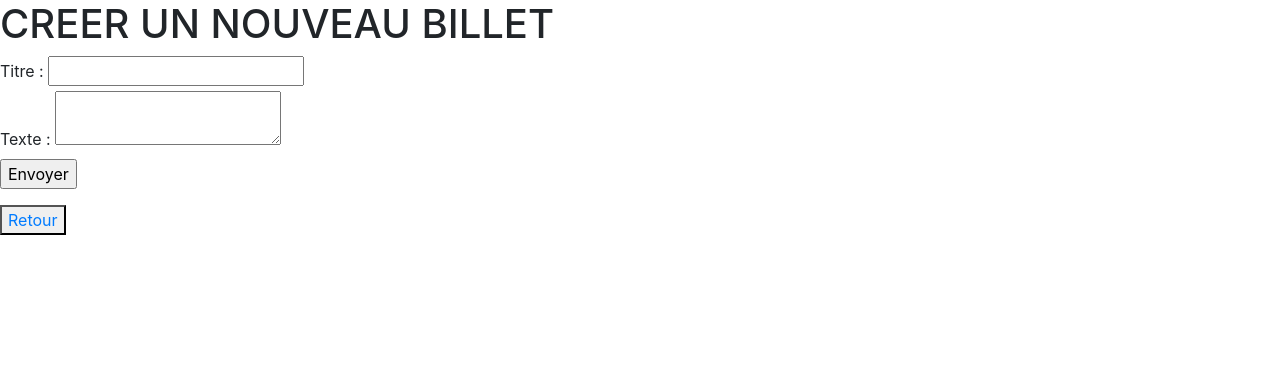
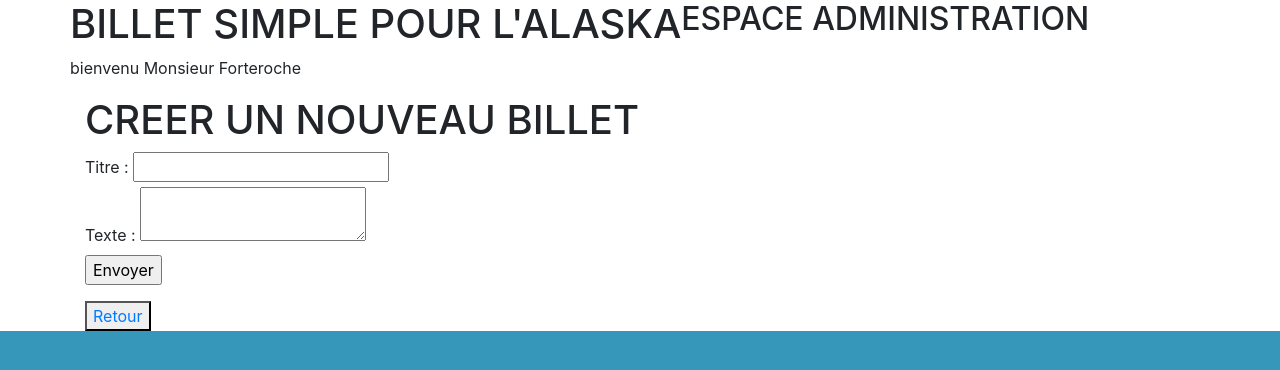
Before and after one commit to LePetrovski/Test-Blog, a PHP site: page /view/backend/addPostView.php in a window 1280 px wide. Shown: the top 370 px of the page. Run offline with PHP 8.4, Linux system fonts and the light colour scheme; some libraries are stand-ins or nearby versions.

Commit message:
Insert bootstrap grid on template

```diff
--- a/public/css/style.css
+++ b/public/css/style.css
@@ -0,0 +1,3 @@
+html{
+  background-color: #3797ba;
+}
--- a/view/backend/adminView.php
+++ b/view/backend/adminView.php
@@ -1,10 +1,6 @@
 <?php $title = 'Post'; ?>
 
 <?php ob_start(); ?>
-  <h1>BILLET SIMPLE POUR L'ALASKA</h1>
-  <h2>ESPACE ADMINISTRATION</h2>
-  <p>bienvenu Monsieur Forteroche</p>
-
   <button><a href="admin.php?action=writePost">Créer un billet</a></button><br />
 
 
--- a/view/backend/template.php
+++ b/view/backend/template.php
@@ -3,7 +3,6 @@ session_start();
 ?>
 
 <!DOCTYPE html>
-<html>
   <head>
     <meta charset="utf-8">
     <title><?= $title ?></title>
@@ -14,11 +13,22 @@ session_start();
   </head>
 
   <body>
-  <?= $content ?>
+  <div class="container">
+    <div class="row">
+      <h1>BILLET SIMPLE POUR L'ALASKA</h1>
+      <h2>ESPACE ADMINISTRATION</h2>
+    </div>
+    <div class="row">
+      <p>bienvenu Monsieur Forteroche</p>
+    </div>
+    <?= $content ?>
+
   </body>
+
 
   <footer>
   </footer>
+  <div/>
 
   <script src="https://code.jquery.com/jquery-3.3.1.slim.min.js" integrity="sha384-q8i/X+965DzO0rT7abK41JStQIAqVgRVzpbzo5smXKp4YfRvH+8abtTE1Pi6jizo" crossorigin="anonymous"></script>
   <script src="https://cdnjs.cloudflare.com/ajax/libs/popper.js/1.14.3/umd/popper.min.js" integrity="sha384-ZMP7rVo3mIykV+2+9J3UJ46jBk0WLaUAdn689aCwoqbBJiSnjAK/l8WvCWPIPm49" crossorigin="anonymous"></script>
--- a/view/frontend/postView.php
+++ b/view/frontend/postView.php
@@ -1,10 +1,6 @@
 <?php $title = 'Post'; ?>
 
 <?php ob_start(); ?>
-  <h1>BILLET SIMPLE POUR L'ALASKA</h1>
-  <p>Une oeuvre originale de Jean Forteroche:</p>
-
-
   <div class="posts">
     <h3>
       <?= strip_tags($post['title']) ?>
```
